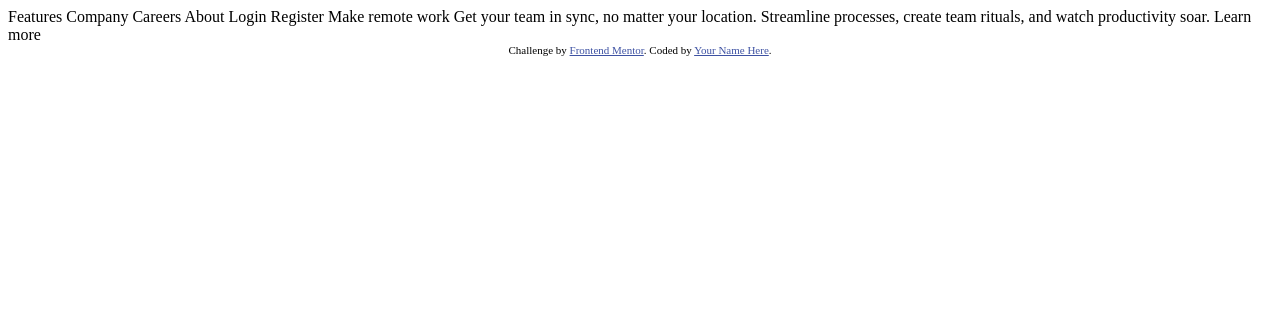
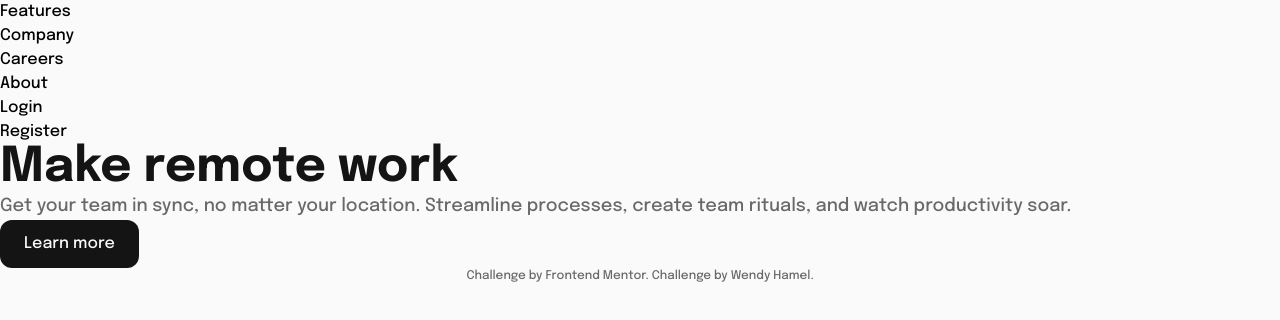
Before and after one commit to wendyhamel/FmIntroSectionDropdownNav, a plain HTML site: page index.html in a window 1280 px wide. Drawn offline with nearby package versions, Linux system fonts and the light colour scheme.

Commit message:
Start basic styling

```diff
--- a/index.html
+++ b/index.html
@@ -4,36 +4,59 @@
   <meta charset="UTF-8">
   <meta name="viewport" content="width=device-width, initial-scale=1.0"> <!-- displays site properly based on user's device -->
 
+  <!--  font  -->
+  <link rel="preconnect" href="https://fonts.googleapis.com">
+  <link rel="preconnect" href="https://fonts.gstatic.com" crossorigin>
+  <link href="https://fonts.googleapis.com/css2?family=Epilogue:wght@500;700&display=swap" rel="stylesheet">
+
+  <!-- Tailwind play cdn for this challenge ( for development and play purposes ) -->
+  <script src="https://cdn.tailwindcss.com"></script>
+  <script src="src/tailwind.config.js"></script>
+
+  <!-- Alpine.js for menu  -->
+  <script defer src="https://unpkg.com/alpinejs@3.x.x/dist/cdn.min.js"></script>
+
   <link rel="icon" type="image/png" sizes="32x32" href="./images/favicon-32x32.png">
 
   <title>Frontend Mentor | Intro section with dropdown navigation</title>
 
-  <!-- Feel free to remove these styles or customise in your own stylesheet 👍 -->
-  <style>
-    .attribution { font-size: 11px; text-align: center; }
-    .attribution a { color: hsl(228, 45%, 44%); }
-  </style>
 </head>
-<body>
+<body class="bg-gray-light">
+ <header>
+   <nav>
+     <ul>
+       <li>Features</li>
+       <li>Company</li>
+       <li>Careers</li>
+       <li>About</li>
+     </ul>
+     <ul>
+       <li>Login</li>
+       <li>Register</li>
+     </ul>
+   </nav>
 
-  Features
-  Company
-  Careers
-  About
+ </header>
+ <main>
+   <h1 class="text-5xl text-gray-dark font-bold">
+     Make remote work
+   </h1>
 
-  Login
-  Register
+   <p class="text-lg text-gray-medium">
+     Get your team in sync, no matter your location. Streamline processes, create team rituals, and watch productivity soar.
+   </p>
 
-  Make remote work
+   <button type="button" class="bg-gray-dark text-gray-light rounded-xl px-6 py-3">
+     Learn more
+   </button>
+ </main>
 
-  Get your team in sync, no matter your location. Streamline processes,
-  create team rituals, and watch productivity soar.
+ <footer class="relative">
+    <div class="text-xs text-gray-medium text-center">
+      Challenge by <a class="hover:underline hover:text-gray-dark transform ease-in-out duration-150" href="https://www.frontendmentor.io/challenges/intro-section-with-dropdown-navigation-ryaPetHE5" target="_blank">Frontend Mentor</a>.
+      Challenge by <a class="hover:underline hover:text-gray-dark transform ease-in-out duration-150" href="https://www.frontendmentor.io/profile/wendyhamel" target="_blank">Wendy Hamel</a>.
+    </div>
+ </footer>
 
-  Learn more
-
-  <div class="attribution">
-    Challenge by <a href="https://www.frontendmentor.io?ref=challenge" target="_blank">Frontend Mentor</a>.
-    Coded by <a href="#">Your Name Here</a>.
-  </div>
 </body>
 </html>
--- /dev/null
+++ b/src/tailwind.config.js
@@ -0,0 +1,14 @@
+tailwind.config = {
+    theme: {
+        fontFamily : {
+            'sans': ['Epilogue', 'sans-serif'],
+        },
+        extend: {
+            colors: {
+                'gray-light': 'hsl(0, 0%, 98%)',
+                'gray-medium': 'hsl(0, 0%, 41%)',
+                'gray-dark' : 'hsl(0, 0%, 8%)',
+            }
+        }
+    }
+}
```
